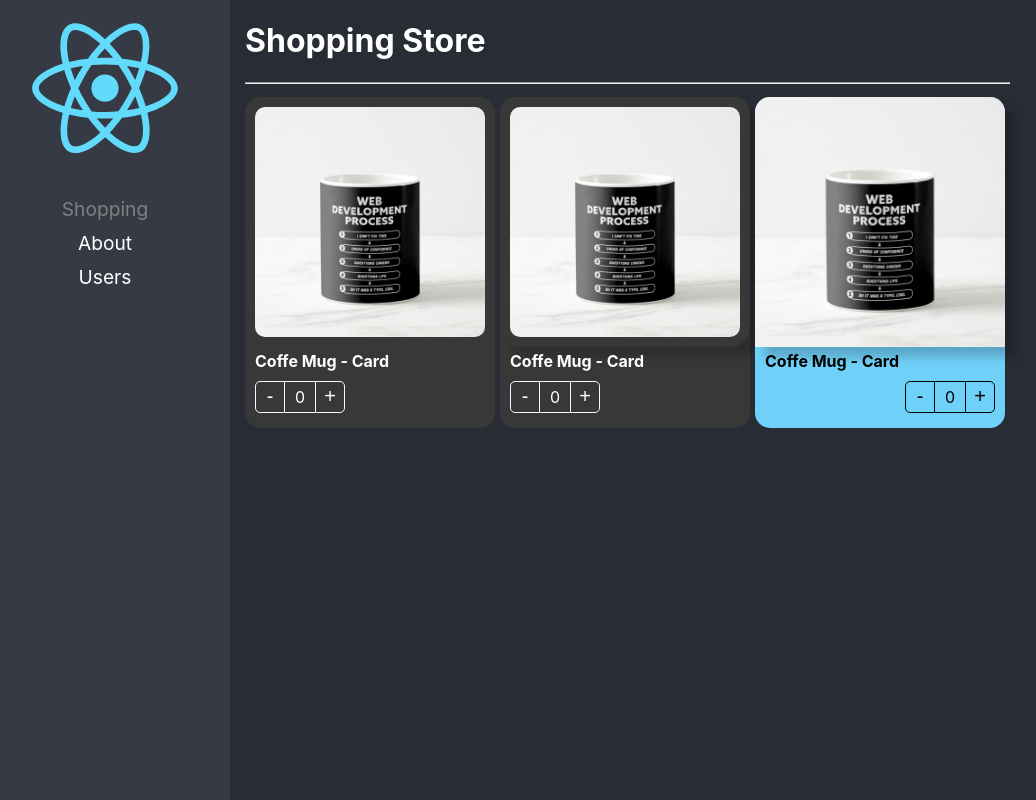
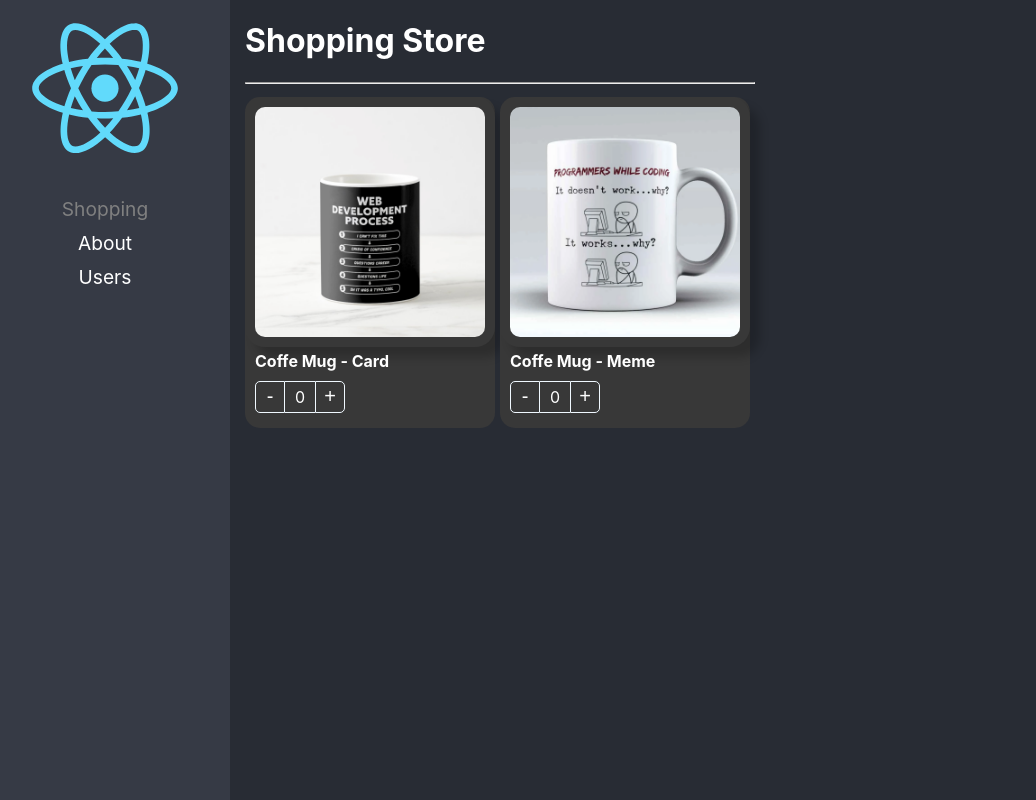
Before and after one commit to perezp26/14-app-react, a React (Create React App) app: page / in a window 1280 px wide. Shown: the whole page, without its empty margins (20-1056 px from the left). Built offline with nearby package versions, Linux system fonts and the light colour scheme.

Commit message:
control props implemenado

```diff
--- a/src/02-component-patterns/components/ProductCard.tsx
+++ b/src/02-component-patterns/components/ProductCard.tsx
@@ -2,7 +2,7 @@
 import { useProduct } from '../hooks/useProduct';
 import { createContext, ReactElement, CSSProperties } from 'react';
 
-import { ProductContextProps, Product } from '../interfaces/interfaces';
+import { ProductContextProps, Product, onChngeArgs } from '../interfaces/interfaces';
 
 export const ProductContext = createContext({} as ProductContextProps);
 const { Provider } = ProductContext;
@@ -11,12 +11,14 @@
     product : Product,
     children?: ReactElement | ReactElement[],
     className?: string,
-    style?: CSSProperties
+    style?: CSSProperties,
+    onChange?: (args : onChngeArgs ) => void,
+    value?: number
 }
 
-export const ProductCard = ({ product, children, className, style }: Props) => {
+export const ProductCard = ({ product, children, className, style, onChange, value }: Props) => {
 
-    const {counter, increaseBy} = useProduct();
+    const {counter, increaseBy} = useProduct( { onChange, product, value } );
 
   return (
         <Provider value={{
--- /dev/null
+++ b/src/02-component-patterns/data/products.ts
@@ -0,0 +1,17 @@
+import { Product } from "../interfaces/interfaces"
+
+const product1 = {
+    id : '1',
+    title : 'Coffe Mug - Card',
+    img: './coffee-mug.png'
+  }
+
+  const product2 = {
+      id : '2',
+      title : 'Coffe Mug - Meme',
+      img: './coffee-mug2.png'
+    }
+
+
+
+    export const products: Product[] = [product1, product2]
--- a/src/02-component-patterns/hooks/useClassName.tsx
+++ /dev/null
@@ -1,5 +0,0 @@
-export const useClassName = () => {
-  return (
-    <div>useClassName</div>
-  )
-}
--- a/src/02-component-patterns/hooks/useProduct.tsx
+++ b/src/02-component-patterns/hooks/useProduct.tsx
@@ -1,13 +1,35 @@
-import { useState } from "react";
+import { useState,useEffect, useRef } from "react";
+import { onChngeArgs, Product } from '../interfaces/interfaces';
 
+interface useProductArgs{
+  product : Product,
+  onChange?: ( args: onChngeArgs) => void,
+  value?: number
+}
 
-export const useProduct = () => {
+export const useProduct = ( {onChange, product, value = 0}: useProductArgs ) => {
 
-    const [counter, setCounter] = useState(0);
+    const [counter, setCounter] = useState( value );
+
+    const isControlled = useRef( !!onChange )
 
     const increaseBy = ( value : number) => {
-        setCounter( prev => Math.max( prev + value, 0));
+
+        if ( isControlled.current && onChange){
+          return onChange({ count: value, product})
+          //return onChange({ count: value, product}) que no haga la advertencia
+        }
+
+        const newValue = Math.max( counter + value, 0)
+        setCounter( newValue );
+
+        //onChange && onChange({product, count: newValue });
     }
+
+    useEffect(() => {
+      setCounter( value )
+    }, [value])
+
 
   return (
     {
--- /dev/null
+++ b/src/02-component-patterns/hooks/useShoppingCart.tsx
@@ -0,0 +1,40 @@
+import { useState } from "react";
+import { Product, ProductInCart } from "../interfaces/interfaces";
+
+export const useShoppingCart = () =>{
+
+    const [ shoppingCart, setShoppingCart ] = useState<{ [key: string]: ProductInCart }>({});
+
+    const onProductCountChange = ({count, product}: { count:number, product: Product}) =>{
+
+        setShoppingCart( oldShoppingCart => {
+
+            const productInCart: ProductInCart = oldShoppingCart[product.id] || {...product, count:0}
+
+            if ( Math.max( productInCart.count + count, 0 ) > 0 ){
+                productInCart.count += count;
+                return {
+                    ...oldShoppingCart, [product.id] : productInCart
+                }
+            }
+
+            const{ [product.id]: toDelete, ...rest } =  oldShoppingCart
+            return rest;
+
+            // if(count === 0){
+
+            //     const{ [product.id]: toDelete, ...rest } =  oldShoppingCart
+            //     return rest;
+            // }
+            //    return { ...oldShoppingCart,
+            //     [product.id] : {...product, count}
+            // }
+        })
+    }
+
+    return {
+        shoppingCart,
+        onProductCountChange
+    }
+
+}
--- a/src/02-component-patterns/pages/ShoppingPage.tsx
+++ b/src/02-component-patterns/pages/ShoppingPage.tsx
@@ -1,13 +1,12 @@
 import { ProductCard, ProductImage, ProductsButtons, ProductTitle } from '../components/';
 import '../styles/custom-styles.css'
-
-const product = {
-  id : '1',
-  title : 'Coffe Mug - Card',
-  img: './coffee-mug.png'
-}
+import { useShoppingCart } from '../hooks/useShoppingCart';
+import { products } from '../data/products';
 
 export const ShoppingPage = () => {
+
+    const  {shoppingCart, onProductCountChange } = useShoppingCart()
+
   return (
     <div>
         <h1> Shopping Store</h1>
@@ -17,38 +16,58 @@
             flexDirection: 'row',
             flexWrap: 'wrap'
         }}>
-            <ProductCard
-                    product={ product }
+            {/* <ProductCard
+                    product={ product1 }
                     className='bg-dark text-white'
                 >
                     <ProductCard.Image  className = "custom-image"/>
                     <ProductCard.Title className="text-white text-bold"/>
                     <ProductCard.Buttons className='custom-buttons' />
-                </ProductCard>
-
+                </ProductCard> */}
+                {
+                    products.map( product =>(
                         <ProductCard
+                            key= { product.id }
                             product={ product }
                             className='bg-dark text-white'
+                            onChange = { onProductCountChange }
+                            value = { shoppingCart[product.id]?.count || 0 }
                         >
                             <ProductImage className = "custom-image" style={{ boxShadow: '10px 10px 10px rgba(0,0,0, 0.2)'}}/>
                             <ProductTitle className="text-white text-bold" />
                             <ProductsButtons className='custom-buttons'  />
                         </ProductCard>
-                <ProductCard
-                    product={ product }
-                    style = {{
-                        backgroundColor: '#70D1F8'
-                    }}
-                >
-                    <ProductImage style={{ boxShadow: '10px 10px 10px rgba(0,0,0, 0.2)'}} />
-                    <ProductTitle style={{ fontWeight:'bold' }} />
-                    <ProductsButtons style={{
-                        display:'flex',
-                        justifyContent:'end'
-                    }} />
-                </ProductCard>
+                    ))
+                }
+
+
         </div>
 
+        <div className='shopping-cart'>
+
+                        {
+                            Object.entries(shoppingCart).map( ([key, product]) => (
+
+                                    <ProductCard
+                                        key ={ key }
+                                        product={ product }
+                                        className='bg-dark text-white'
+                                        style={{ width:'100px' }}
+                                        onChange = { onProductCountChange }
+                                        value = { product.count }
+                                    >
+                                        <ProductImage className = "custom-image" style={{ boxShadow: '10px 10px 10px rgba(0,0,0, 0.2)'}}/>
+                                        <ProductsButtons
+                                                className='custom-buttons'
+                                                style= {{
+                                                    display: 'flex',
+                                                    justifyContent:'center'
+                                                }}
+                                        />
+                                    </ProductCard>
+                            ))
+                        }
+        </div>
     </div>
   )
 }
--- a/src/02-component-patterns/styles/custom-styles.css
+++ b/src/02-component-patterns/styles/custom-styles.css
@@ -21,3 +21,9 @@
     border-color: aliceblue;
 
 }
+
+.shopping-cart{
+    position: fixed;
+    top:0px;
+    right: 10px;
+}
```
Also changed, not shown: src/02-component-patterns/interfaces/interfaces.ts (+9 -0 lines), public/coffee-mug2.png (added). Lines whose indentation alone changed are shown as unchanged.
